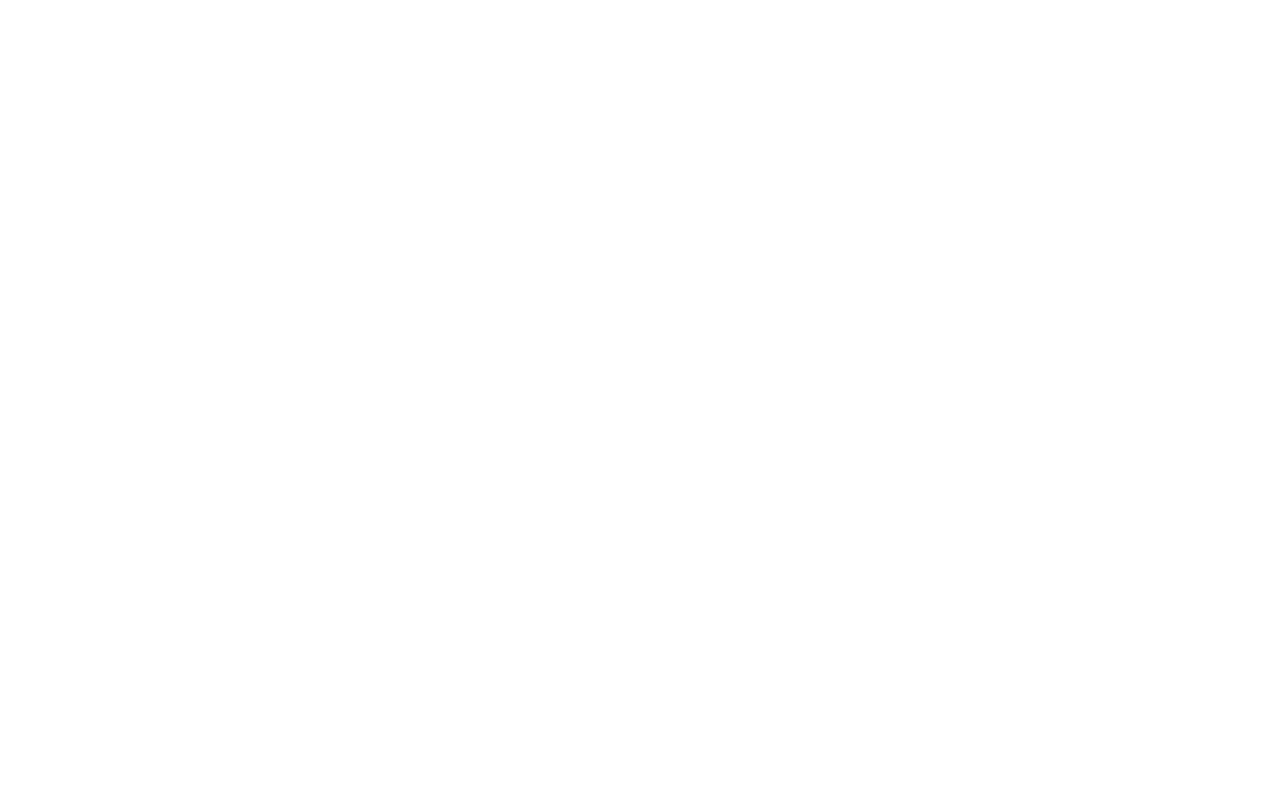
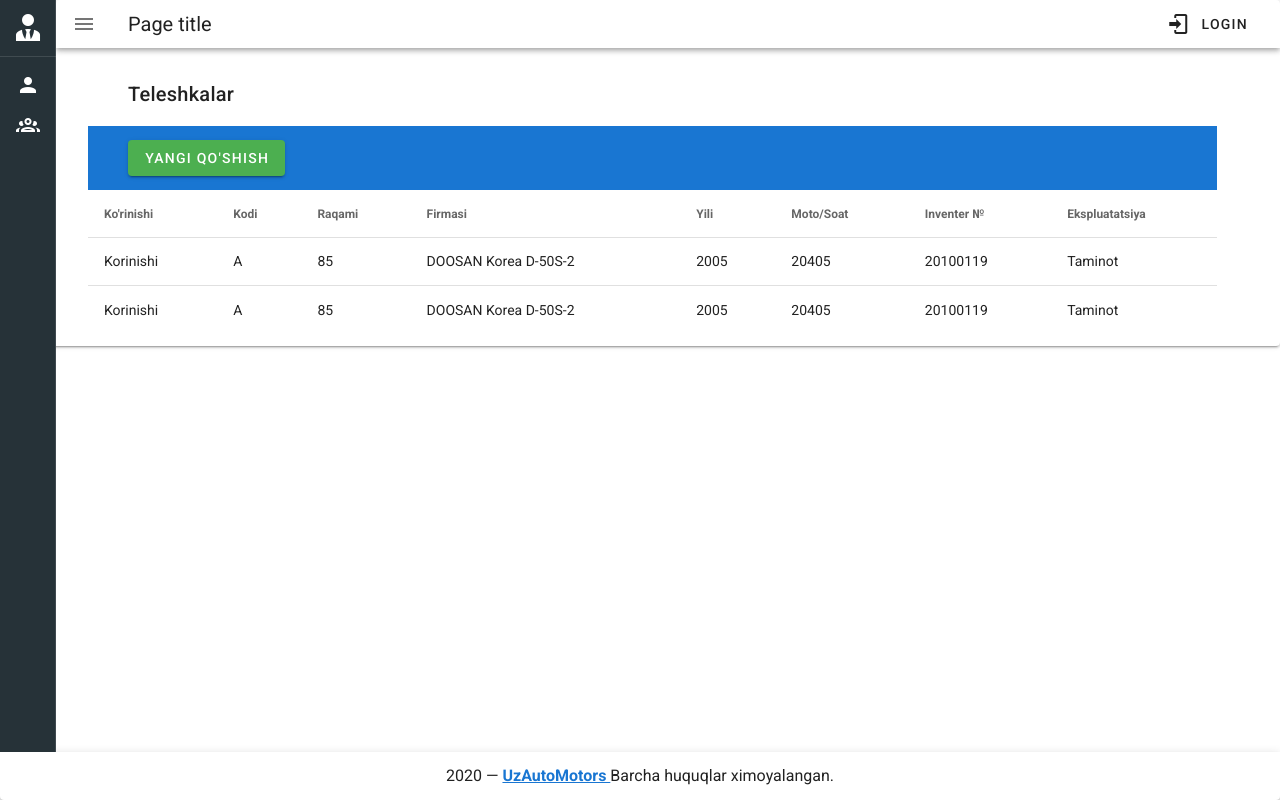
Before and after one commit to Alfraganus/teleshka, a Vue app in the folder frontend/: page /teleshka-list in a window 1280 px wide. Built offline with nearby package versions, Linux system fonts and the light colour scheme; no server answers.

Commit message:
install axsios and teleshka list

```diff
--- a/frontend/src/main.js
+++ b/frontend/src/main.js
@@ -4,6 +4,8 @@
 import router from './router'
 import store from './store'
 import vuetify from './plugins/vuetify';
+import axios from 'axios'
+Vue.prototype.$axios = axios
 
 Vue.config.productionTip = false
 
--- a/frontend/src/router/index.js
+++ b/frontend/src/router/index.js
@@ -32,6 +32,17 @@
         import('@/views/About.vue')
     },]
   },
+  {
+    path: '/teleshka-list',
+    name: 'Loyaut',
+    component: Layout,
+    hidden: true,
+    children: [{
+      path: '/',
+      component: () =>
+        import('@/views/Teleshka-list.vue')
+    },]
+  },
 ]
 
 const router = new VueRouter({
--- a/frontend/src/store/index.js
+++ b/frontend/src/store/index.js
@@ -5,6 +5,7 @@
 
 export default new Vuex.Store({
   state: {
+    backend_url: 'telejka.uz'
   },
   mutations: {
   },
--- a/frontend/src/views/Home.vue
+++ b/frontend/src/views/Home.vue
@@ -1,6 +1,6 @@
 <template>
   <div>
-    <h1>Hello World!!!</h1>
+    <h1>Hello World!!</h1>
   </div>
 </template>
 
--- /dev/null
+++ b/frontend/src/views/Teleshka-list.vue
@@ -0,0 +1,86 @@
+<template>
+    <div class="mx-4">
+        <div class="px-10 py-4">
+            <h1 class="title font-weight-medium">Teleshkalar</h1>
+        </div>
+        <div>
+             <v-subheader class="primary py-8 px-10" dark>
+                 <v-btn  color="success" dark>Yangi qo'shish</v-btn>
+             </v-subheader>
+        </div>
+        <v-simple-table fixed-header height="auto">
+            <template v-slot:default>
+            <thead>
+                <tr>
+                    <th class="text-left font-weight-bold">Ko'rinishi</th>
+                    <th class="text-left font-weight-bold">Kodi</th>
+                    <th class="text-left font-weight-bold">Raqami</th>
+                    <th class="text-left font-weight-bold">Firmasi</th>
+                    <th class="text-left font-weight-bold">Yili</th>
+                    <th class="text-left font-weight-bold">Moto/Soat</th>
+                    <th class="text-left font-weight-bold">Inventer №</th>
+                    <th class="text-left font-weight-bold">Ekspluatatsiya</th>
+                </tr>
+            </thead>
+            <tbody>
+                <tr v-for="item in desserts" :key="item.name">
+                    <td>{{ item.img }}</td>
+                    <td>{{ item.code }}</td>
+                    <td>{{ item.number }}</td>
+                    <td>{{ item.fir }}</td>
+                    <td>{{ item.date }}</td>
+                    <td>{{ item.hour }}</td>
+                    <td>{{ item.iNumber }}</td>
+                    <td>{{ item.bol }}</td>
+                </tr>
+            </tbody>
+            </template>
+        </v-simple-table>
+    </div>
+</template>
+
+<script>
+export default {
+  data() {
+    return {
+      desserts: [
+          {
+            img: 'Korinishi',
+            code: 'A',
+            number: 85,
+            fir: 'DOOSAN Korea D-50S-2',
+            date: 2005,
+            hour: 20405,
+            iNumber: 20100119/1,
+            bol: 'Taminot',
+          },
+          {
+            img: 'Korinishi',
+            code: 'A',
+            number: 85,
+            fir: 'DOOSAN Korea D-50S-2',
+            date: 2005,
+            hour: 20405,
+            iNumber: 20100119/1,
+            bol: 'Taminot',
+          },
+
+        ],
+    };
+  },
+  mounted(){
+      this.$axios.get(this.$store.state.backend_url + '/')
+        .then(function (response) {
+            // handle success
+            console.log(response);
+        })
+        .catch(function (error) {
+            // handle error
+            console.log(error);
+        })
+        .then(function () {
+            // always executed
+        });
+  }
+};
+</script>
--- a/frontend/src/views/layouts/Layout.vue
+++ b/frontend/src/views/layouts/Layout.vue
@@ -41,6 +41,24 @@
     <v-container style="margin: 50px 40px 0 60px" :style="!mini ? 'margin-left: 250px' : 'margin-left: 60px'">
       <router-view></router-view>
     </v-container>
+    <v-footer
+      color="white"
+      padless app
+      border="top"
+      colored-border
+      elevation="4"
+      >
+      <v-col
+        class="text-center"
+        cols="12"
+      >
+        {{ new Date().getFullYear() }} —
+        <a href="https://uzautomotors.com/">
+          <strong>UzAutoMotors </strong>
+        </a>
+        <span> Barcha huquqlar ximoyalangan.</span>
+      </v-col>
+    </v-footer>
   </v-card>
 </template>
 
```
Also changed, not shown: 1 other file (tests, documents, lock files or other folders).
